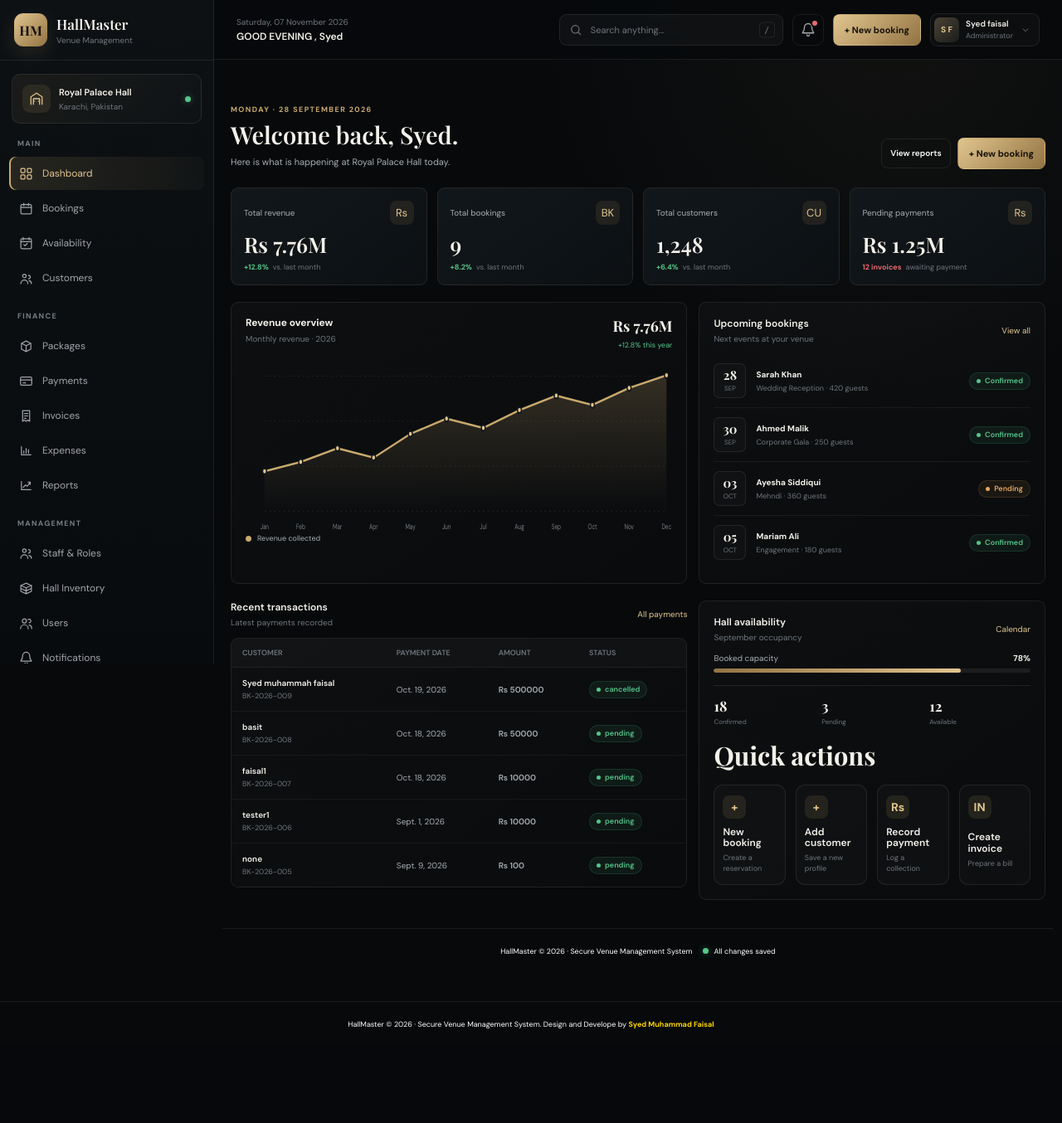
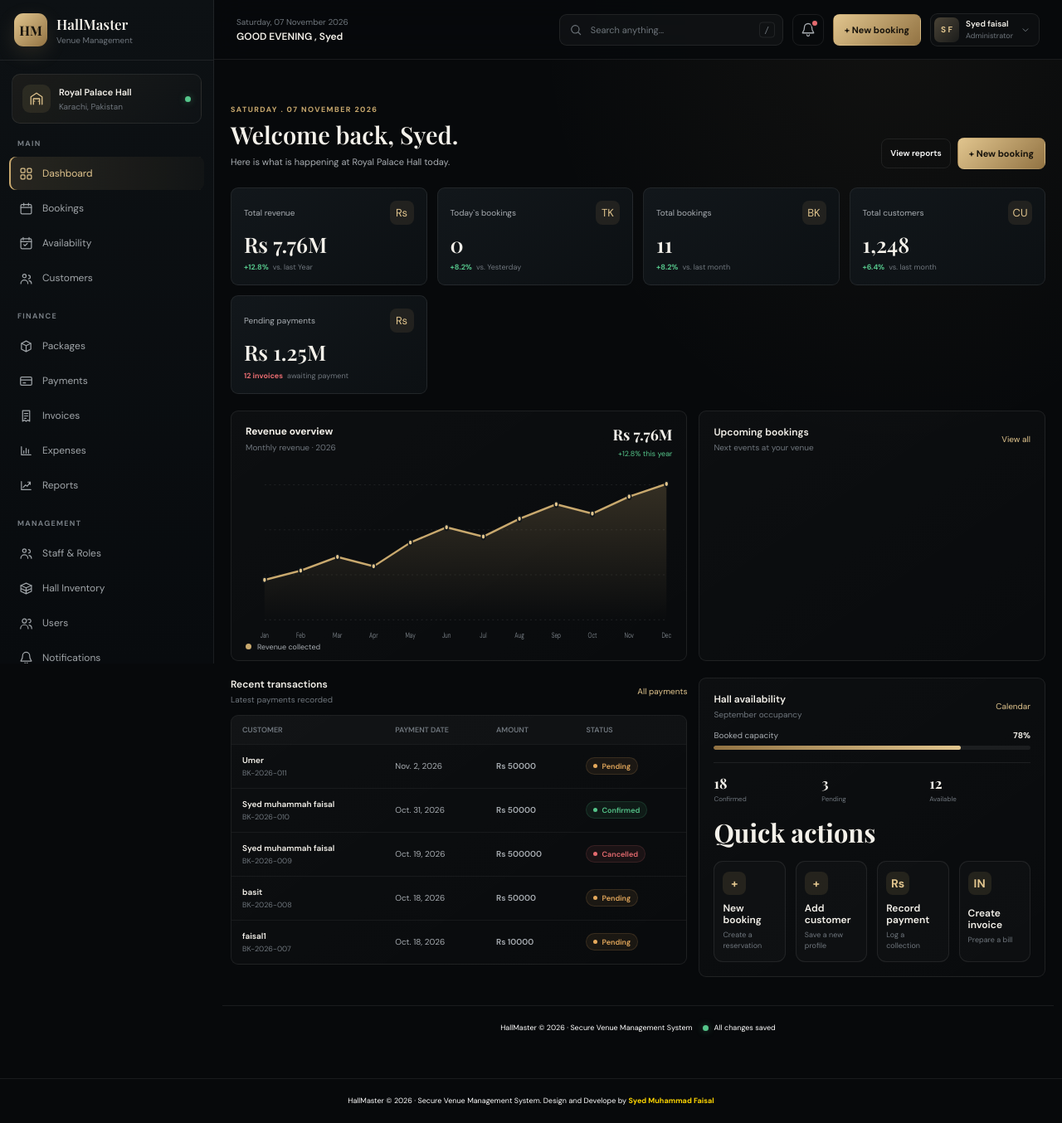
Before and after one commit to SyedMuhammadFaisa721/Hall_management_System, a Django app: page / in a window 1280 px wide. Shown: the whole page at 83% size. Before the commit the page ends 1240 px from the top, so only its background shows below. Run offline with Django 5.2, Linux system fonts and the light colour scheme; a user stored in the database is signed in; data comes from the database, SQL or seed files in the repository.

Commit message:
24-10-2026

```diff
--- a/hall_management/models.py
+++ b/hall_management/models.py
@@ -3,6 +3,7 @@
 
 class newbooking(models.Model):
     booking_id     = models.CharField(max_length=40 , primary_key=True, editable=False)
+    created_at     = models.DateField(auto_now_add=True)
     customer_name  = models.CharField(max_length=100)
     phone_number   = models.CharField(max_length=12)
     nic_number     = models.CharField(max_length=15 , unique=True , null=False)
--- a/hall_management/static/css/hallmaster.css
+++ b/hall_management/static/css/hallmaster.css
@@ -205,8 +205,8 @@
 .table-actions svg { width: 14px; height: 14px; }
 .status { display: inline-flex; min-height: 21px; align-items: center; gap: 5px; padding: 2px 8px; border: 1px solid transparent; border-radius: 20px; font-size: 9px; font-weight: 600; }
 .status::before { width: 5px; height: 5px; border-radius: 50%; background: currentColor; content: ""; }
-.status.confirmed, .status.paid, .status.active, .status.available, .status.completed, .status.read { border-color: rgba(85,197,138,.15); background: rgba(85,197,138,.08); color: var(--green); }
-.status.pending, .status.advance, .status.partial, .status.reserved, .status.invited, .status.unread { border-color: rgba(229,169,92,.15); background: rgba(229,169,92,.08); color: var(--orange); }
+.status.confirmed, .status.confirm, .status.confrimed, .status.paid, .status.active, .status.available, .status.completed, .status.read { border-color: rgba(85,197,138,.15); background: rgba(85,197,138,.08); color: var(--green); }
+.status.pending, .status.notconfirm, .status.notconfirmed, .status.advance, .status.partial, .status.reserved, .status.invited, .status.unread { border-color: rgba(229,169,92,.15); background: rgba(229,169,92,.08); color: var(--orange); }
 .status.cancelled, .status.overdue, .status.blocked, .status.inactive { border-color: rgba(229,107,111,.15); background: rgba(229,107,111,.08); color: var(--red); }
 .status.information { border-color: rgba(110,168,254,.15); background: rgba(110,168,254,.08); color: var(--blue); }
 .table-footer { display: flex; align-items: center; justify-content: space-between; gap: 10px; padding: 11px 13px; border-top: 1px solid var(--border); color: var(--gold-light); font-size: 9px; }
--- a/hall_management/templates/base.html
+++ b/hall_management/templates/base.html
@@ -7,7 +7,7 @@
   <meta name="description" content="HallMaster venue management dashboard">
   <title>{% block title %}Dashboard | HallMaster{% endblock %}</title>
   {% load static %}
-  <link rel="stylesheet" href="{% static 'css/hallmaster.css' %}?v=10">
+  <link rel="stylesheet" href="{% static 'css/hallmaster.css' %}?v=12">
   <link rel="stylesheet" href="{% static 'css/select-picker.css' %}?v=2">
   {% block page_scripts %}
   <script defer>
--- a/hall_management/templates/dashboard.html
+++ b/hall_management/templates/dashboard.html
@@ -5,7 +5,7 @@
 <main class="content-wrap">
     <header class="page-heading">
         <div>
-            <span class="eyebrow">MONDAY · 28 SEPTEMBER 2026</span>
+            <span class="eyebrow">{% now "l . d F Y" %}</span>
             <h1>Welcome back, {{ user.first_name }}.</h1>
             <p>Here is what is happening at Royal Palace Hall today.</p>
         </div>
@@ -24,7 +24,18 @@
             <strong class="stat-value">Rs 7.76M</strong>
             <div class="stat-foot">
                 <span class="trend">+12.8%</span>
-                <span>vs. last month</span>
+                <span>vs. last Year</span>
+            </div>
+        </article>
+        <article class="stat-card">
+            <div class="stat-top">
+                <span class="stat-label">Today`s bookings</span>
+                <span class="stat-icon" aria-hidden="true">TK</span>
+            </div>
+            <strong class="stat-value">{{ today_event_count }}</strong>
+            <div class="stat-foot">
+                <span class="trend">+8.2%</span>
+                <span>vs. Yesterday</span>
             </div>
         </article>
         <article class="stat-card">
@@ -126,26 +137,16 @@
                 <a class="section-link" href="/bookings/">View all</a>
             </div>
             <div class="booking-list">
+                {% for event in upcoming_event %}
                 <article class="booking-row">
-                    <span class="date-tile"><strong>28</strong><span>Sep</span></span>
-                    <span class="booking-row-copy"><strong>Sarah Khan</strong><span>Wedding Reception · 420 guests</span></span>
-                    <span class="status confirmed">Confirmed</span>
+                    <span class="date-tile"><strong>{{ event.event_date|date:"d" }}</strong>
+                    <span>{{ event.event_date|date:"b" }}</span>
+                </span>
+                    <span class="booking-row-copy"><strong>{{ event.customer_name }}</strong><span>{{ event.event_name }} · {{ event.event_guest }} guests</span>
+                </span>
+                    <span class="status {{ event.status|lower }}">{% if event.status|lower == 'confrimed' %}Confirmed{% else %}{{ event.status|title }}{% endif %}</span>
                 </article>
-                <article class="booking-row">
-                    <span class="date-tile"><strong>30</strong><span>Sep</span></span>
-                    <span class="booking-row-copy"><strong>Ahmed Malik</strong><span>Corporate Gala · 250 guests</span></span>
-                    <span class="status confirmed">Confirmed</span>
-                </article>
-                <article class="booking-row">
-                    <span class="date-tile"><strong>03</strong><span>Oct</span></span>
-                    <span class="booking-row-copy"><strong>Ayesha Siddiqui</strong><span>Mehndi · 360 guests</span></span>
-                    <span class="status pending">Pending</span>
-                </article>
-                <article class="booking-row">
-                    <span class="date-tile"><strong>05</strong><span>Oct</span></span>
-                    <span class="booking-row-copy"><strong>Mariam Ali</strong><span>Engagement · 180 guests</span></span>
-                    <span class="status confirmed">Confirmed</span>
-                </article>
+                {% endfor %}
             </div>
         </section>
     </section>
@@ -178,7 +179,7 @@
                             </td>
                             <td>{{ dashboard_booking.event_date }}</td>
                             <td class="cell-primary">Rs {{ dashboard_booking.hall_price }}</td>
-                            <td><span class="status paid">{{ dashboard_booking.status }}</span></td>
+                            <td><span class="status {{ dashboard_booking.status|lower }}">{% if dashboard_booking.status|lower == 'confrimed' %}Confirmed{% else %}{{ dashboard_booking.status|title }}{% endif %}</span></td>
                         </tr>
                         {% endfor %}
                     </tbody>
@@ -217,7 +218,7 @@
                         <span class="stat-icon" aria-hidden="true">+</span>
                         <span class="quick-action-copy"><strong>Add customer</strong><span>Save a new profile</span></span>
                     </a>
-                    <a class="quick-action" href="/payments/">
+                    <a class="quick-action" href="/payments/add/">
                         <span class="stat-icon" aria-hidden="true">Rs</span>
                         <span class="quick-action-copy"><strong>Record payment</strong><span>Log a collection</span></span>
                     </a>
--- a/hall_management/templates/testerbase.html
+++ b/hall_management/templates/testerbase.html
@@ -1,4 +1,4 @@
 <P>
-    {{ today }} total bookings,
+    {{ today }} total bookings, {{ pre }}  {{ next }}
 
 </P>
--- a/hall_management/views.py
+++ b/hall_management/views.py
@@ -12,8 +12,9 @@
 from django.core.paginator import Paginator
 from .models import newbooking , staff , expense , Inventory, InventoryCategory , payment
 from django.db.models import Sum ,Max
-from datetime import date , datetime
+from datetime import date , datetime , timedelta
 import csv
+from django.utils import timezone
 
 def log_in(request):
 
@@ -32,22 +33,16 @@
     logout(request)
     return redirect('login')
 
-def base_view(request):
-    today = datetime.now().hour
-    if 5<= today < 12:
-        greeting = 'GOOD MORNING'
-    elif 12<= today < 18:
-        greeting = 'GOOD AFTERNOON'
-    elif 18<= today < 21 :
-        greeting = 'GOOD EVENING'
-    else:
-        greeting = 'GOOD NNIGHT'
-    context={
-        'greeting':greeting
-    }
-    return render(request , 'dashboard.html', context)
 @login_required(login_url='login')
 def dashboard(request):
+    today = timezone.now().date()
+    previous_day = today - timedelta(days = 1)
+    current_month = datetime.now().month
+    previous_month = current_month - 1
+    current_year = datetime.now().year
+    previous_year = current_year - 1
+    upcoming_event = newbooking.objects.filter(event_date__gte = today).order_by('event_date')[:4]
+    today_event_count = newbooking.objects.filter(created_at = today).count()
     dashboard_booking_list = newbooking.objects.all().order_by('-booking_id')[:5]
     total_bookings = newbooking.objects.count()
 
@@ -55,6 +50,8 @@
     context = {
         'dashboard_booking_list': dashboard_booking_list,
         'total_bookings': total_bookings,
+        'upcoming_event':upcoming_event,
+        'today_event_count':today_event_count,
     }
     return render(request ,"dashboard.html" , context)
 
@@ -701,7 +698,15 @@
 
 
 def tester(request):
-        today = datetime.now().hour
-        return render(request , "testerbase.html" ,{'today':today})
+        today = timezone.now()
+        month = today.month
+        pre = today.strftime('%b')
+        next = month + 1
+        context = {
+            'pre':pre,
+            'next':next,
+            'today':today,
+        }
+        return render(request , "testerbase.html" ,context)
 
 # Create your views here
```
Also changed, not shown: db.sqlite3, hall_management/migrations/0006_remove_payment_id_newbooking_created_at_and_more.py (added), hall_management/migrations/0007_remove_newbooking_created_at.py (added), hall_management/migrations/0008_newbooking_created_at.py (added), hall_management/migrations/0009_alter_newbooking_created_at.py (added), hall_management/migrations/0010_alter_newbooking_created_at.py (added).
